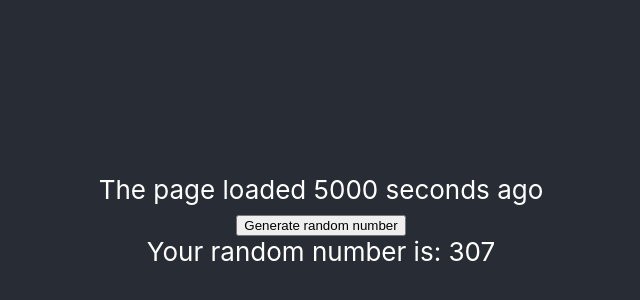
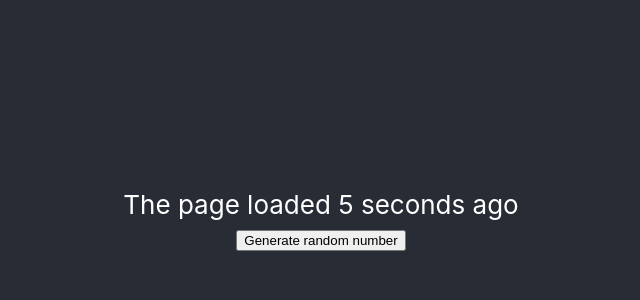
Before and after one commit to 7rajatgupta/amazing-timer, a React (Create React App) app: page / in a window 1280 px wide. Shown: the part 180-480 px from the top of the page, without its empty margins (319-959 px from the left). Built offline with nearby package versions, Linux system fonts and the light colour scheme.

Commit message:
refactored <MainPage/> component

```diff
--- a/src/MainPage/MainPage.tsx
+++ b/src/MainPage/MainPage.tsx
@@ -33,23 +33,19 @@ const Content: FC<{
 };
 
 const MainPage: FC = () => {
-  const [open, setOpen] = useState({ value: false });
+  const [open, setOpen] = useState<boolean>(false);
 
   const time = useGetTimer();
+
+  function toggle() {
+    setOpen((prevValue) => !prevValue);
+  }
   return (
     <div>
-      <div>The page loaded {time} seconds ago</div>
-      <button
-        onClick={() =>
-          setOpen((value) => {
-            value.value = !value.value;
-            return value;
-          })
-        }
-      >
-        Generate random number
+      <div>The page loaded {Math.floor(time / 1000)} seconds ago</div>
+      <button onClick={toggle}>
+        {open ? "Hide" : "Generate random number"}
       </button>
-
       <Content open={open} />
     </div>
   );
```
